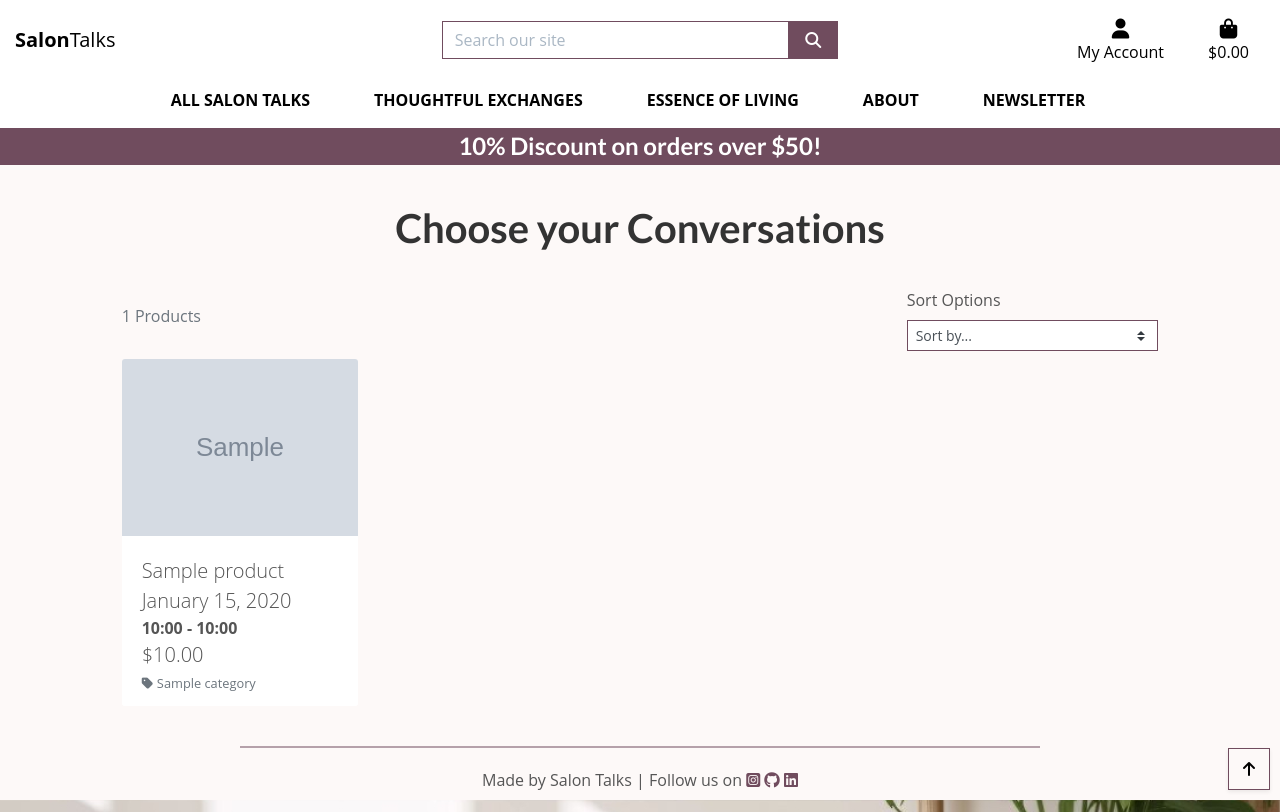
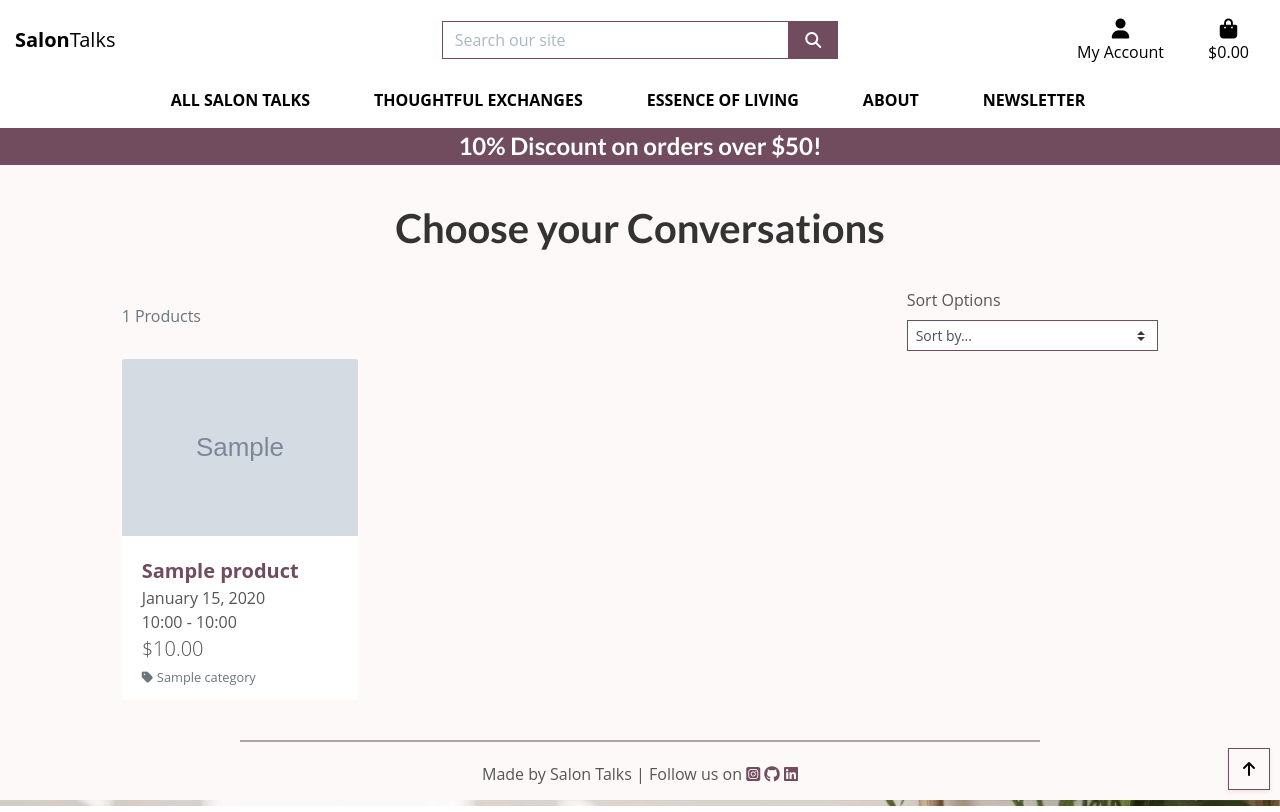
Before and after one commit to Josseyo/Salon, a Django app: page /products/ in a window 1280 px wide. Run offline with Django 3.2, Linux system fonts and the light colour scheme; tables that the repository leaves empty hold one stand-in row (values such as "Sample post"); grey boxes marked "Sample" are stand-in pictures; parts of the project's set-up code (start-up, migrations or seed data) failed here and were passed over; some libraries are stand-ins or nearby versions.

Commit message:
Update style of card body and product detail container

```diff
--- a/products/templates/products/product_detail.html
+++ b/products/templates/products/product_detail.html
@@ -28,7 +28,7 @@
             </div>
             <div class="col-12 col-md-6 col-lg-4 mb-4">
                 <div class="product-details-container p-3 border rounded shadow">
-                    <p class="lead mb-1 font-weight-bold">{{ product.name }}</p>
+                    <p class="lead mb-0 text-left font-weight-bold" style="color: #704c5eff;">{{ product.name }}</p>
                     <p class="lead mb-1">{{ product.event_date|date:"F d, Y" }}</p>
                     <p class="mb-1 font-weight-bold">{{ product.start_time|time:"H:i" }} - {{ product.end_time|time:"H:i" }}</p>
 
--- a/products/templates/products/products.html
+++ b/products/templates/products/products.html
@@ -66,9 +66,11 @@
                                 {% endif %}
                             </a>
                             <div class="card-body pb-0">
-                                <p class="lead mb-0 text-left">{{ product.name }}</p>
-                                <p class="lead mb-0 text-left">{{ product.event_date|date:"F d, Y" }}</p>
-                                <p class="mb-0 font-weight-bold">{{ product.start_time|time:"H:i" }} - {{ product.end_time|time:"H:i" }}</p>                            </div>
+                                <p class="lead mb-0 text-left font-weight-bold" style="color: #704c5eff;">{{ product.name }}</p>
+
+                                <p class="mb-0">{{ product.event_date|date:"F d, Y" }}</p>
+                                <p class="mb-0">{{ product.start_time|time:"H:i" }} - {{ product.end_time|time:"H:i" }}</p>
+                            </div>
                             <div class="card-footer bg-white pt-0 border-0 text-left">
                                 <div class="row">
                                     <div class="col">
```
